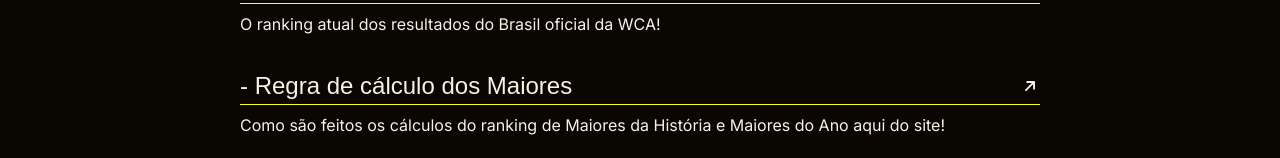
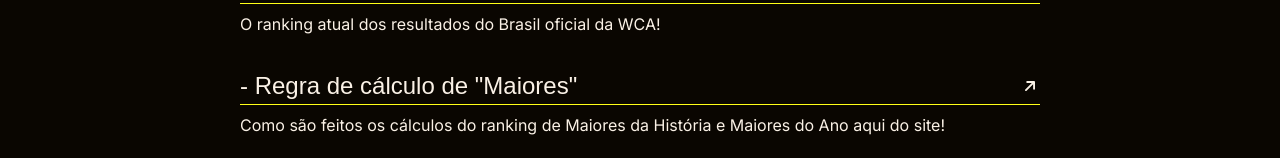
Before and after one commit to ViniRoveri/StatsCMBrasil, a Next.js app in the folder frontend/: page /links in a window 1280 px wide. Shown: the part 385-543 px from the top of the page. Built offline with nearby package versions, Linux system fonts and the light colour scheme; a web font is replaced by a local one.

Commit message:
21/01/2025

```diff
--- a/frontend/src/components/maiores/ano/MaioresAnoWinnersInfo.tsx
+++ b/frontend/src/components/maiores/ano/MaioresAnoWinnersInfo.tsx
@@ -8,7 +8,7 @@ type Props = {
 const container = `flex flex-col gap-6 items-center`
 
 export default async function MaioresAnoWinnersInfo(props: Props){
-   const years = Object.keys(props.maioresAnoWinners)
+   const years = Object.keys(props.maioresAnoWinners).reverse()
 
    return (
       <section className={container}>
--- a/frontend/src/domain/constants/linksUteisItems.ts
+++ b/frontend/src/domain/constants/linksUteisItems.ts
@@ -16,7 +16,7 @@ const linksUteisItems = [
    },
    {
       url: '/regraCalculoMaiores',
-      title: 'Regra de cálculo dos Maiores',
+      title: 'Regra de cálculo de "Maiores"',
       text: 'Como são feitos os cálculos do ranking de Maiores da História e Maiores do Ano aqui do site!'
    }
 ]
```
